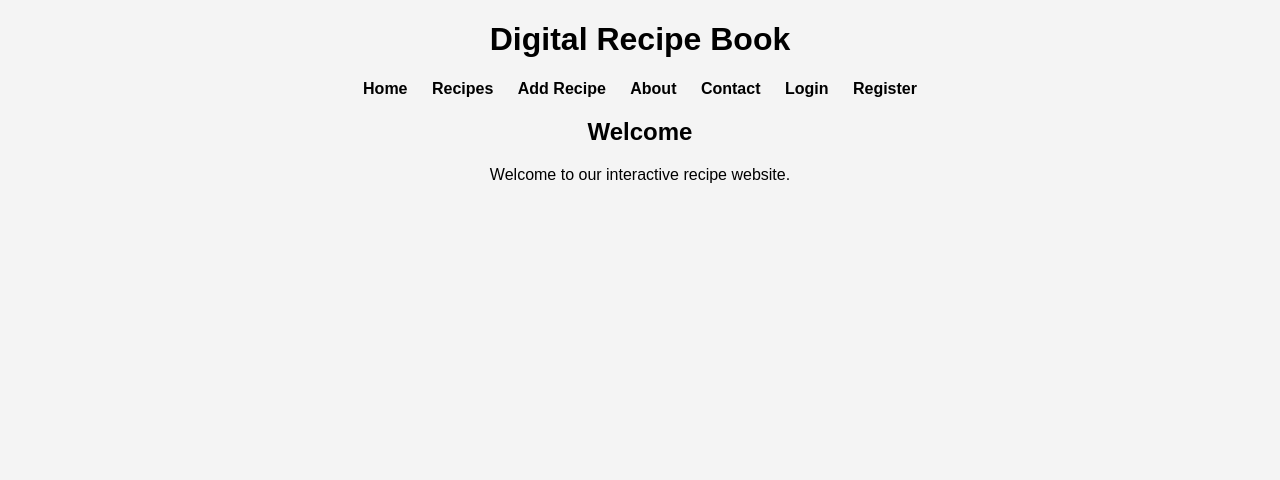
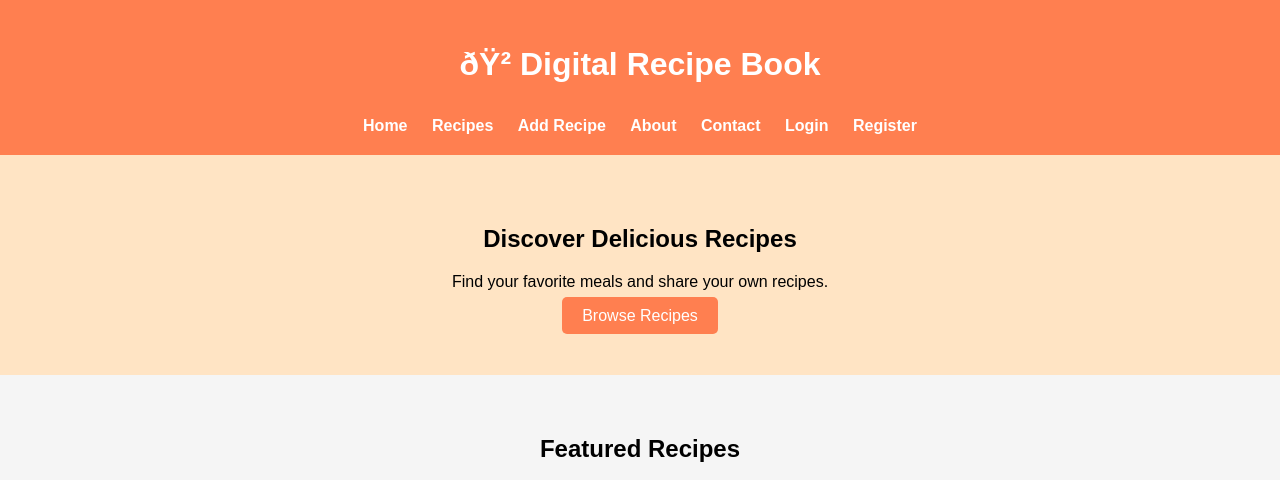
Before and after one commit to BinadiSilva/interactive_web_app, a PHP site: page / in a window 1280 px wide. Shown: the top 480 px of the page. Before the commit the page ends 183 px from the top, so only its background shows below. Run offline with PHP 8.4, Linux system fonts and the light colour scheme.

Commit message:
Update
Updated with some features

```diff
--- a/css/styles.css
+++ b/css/styles.css
@@ -1,12 +1,79 @@
 body{
 font-family: Arial;
-background:#f4f4f4;
+margin:0;
+background:#f5f5f5;
 text-align:center;
+}
+
+header{
+background:#ff7f50;
+color:white;
+padding:20px;
+}
+
+nav{
+margin-top:10px;
 }
 
 nav a{
 margin:10px;
 text-decoration:none;
-color:black;
+color:white;
 font-weight:bold;
 }
+
+.hero{
+padding:50px;
+background:#ffe4c4;
+}
+
+.btn{
+background:#ff7f50;
+color:white;
+padding:10px 20px;
+text-decoration:none;
+border-radius:5px;
+}
+
+.featured{
+padding:40px;
+}
+
+.recipe-card{
+display:inline-block;
+width:200px;
+margin:20px;
+background:white;
+padding:10px;
+border-radius:10px;
+box-shadow:0 2px 5px gray;
+}
+
+.recipe-card img{
+width:100%;
+border-radius:10px;
+}
+
+.content{
+padding:40px;
+}
+
+input, textarea{
+width:60%;
+padding:10px;
+margin:10px;
+}
+
+button{
+padding:10px 20px;
+background:#ff7f50;
+color:white;
+border:none;
+}
+
+footer{
+background:#333;
+color:white;
+padding:15px;
+margin-top:40px;
+}
--- a/index.html
+++ b/index.html
@@ -7,7 +7,8 @@
 
 <body>
 
-<h1>Digital Recipe Book</h1>
+<header>
+<h1>🍲 Digital Recipe Book</h1>
 
 <nav>
 <a href="index.html">Home</a>
@@ -18,9 +19,38 @@
 <a href="login.html">Login</a>
 <a href="register.html">Register</a>
 </nav>
+</header>
 
-<h2>Welcome</h2>
-<p>Welcome to our interactive recipe website.</p>
+<section class="hero">
+<h2>Discover Delicious Recipes</h2>
+<p>Find your favorite meals and share your own recipes.</p>
+<a href="recipes.html" class="btn">Browse Recipes</a>
+</section>
+
+<section class="featured">
+
+<h2>Featured Recipes</h2>
+
+<div class="recipe-card">
+<img src="images/pasta.jpg">
+<h3>Creamy Pasta</h3>
+</div>
+
+<div class="recipe-card">
+<img src="images/friedrice.jpg">
+<h3>Fried Rice</h3>
+</div>
+
+<div class="recipe-card">
+<img src="images/salad.jpg">
+<h3>Healthy Salad</h3>
+</div>
+
+</section>
+
+<footer>
+<p>© 2026 Digital Recipe Book | Binadi & Anupa</p>
+</footer>
 
 </body>
 </html>
```
Also changed, not shown: about.html (+17 -4 lines), contact.html (+14 -5 lines).
